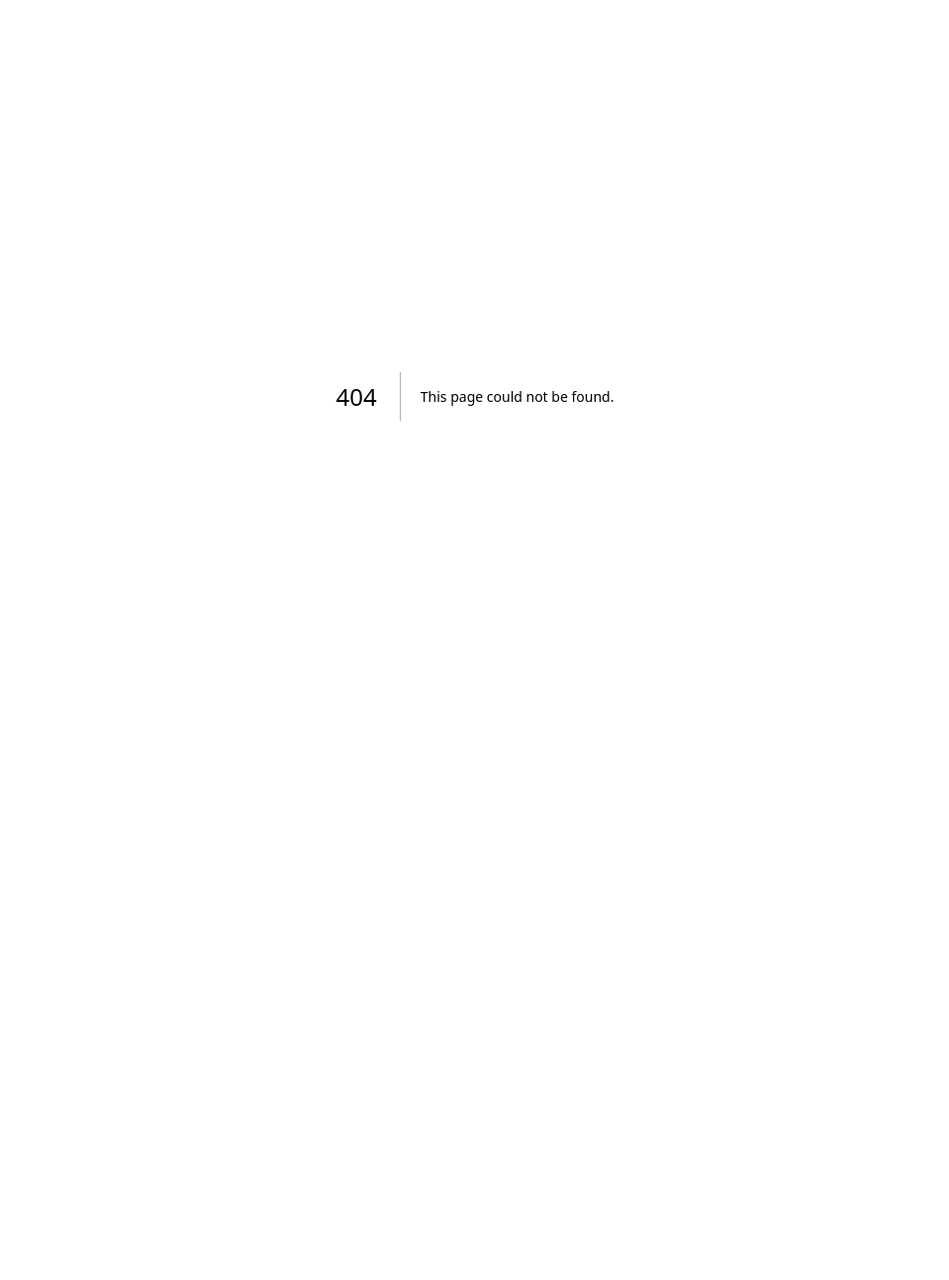
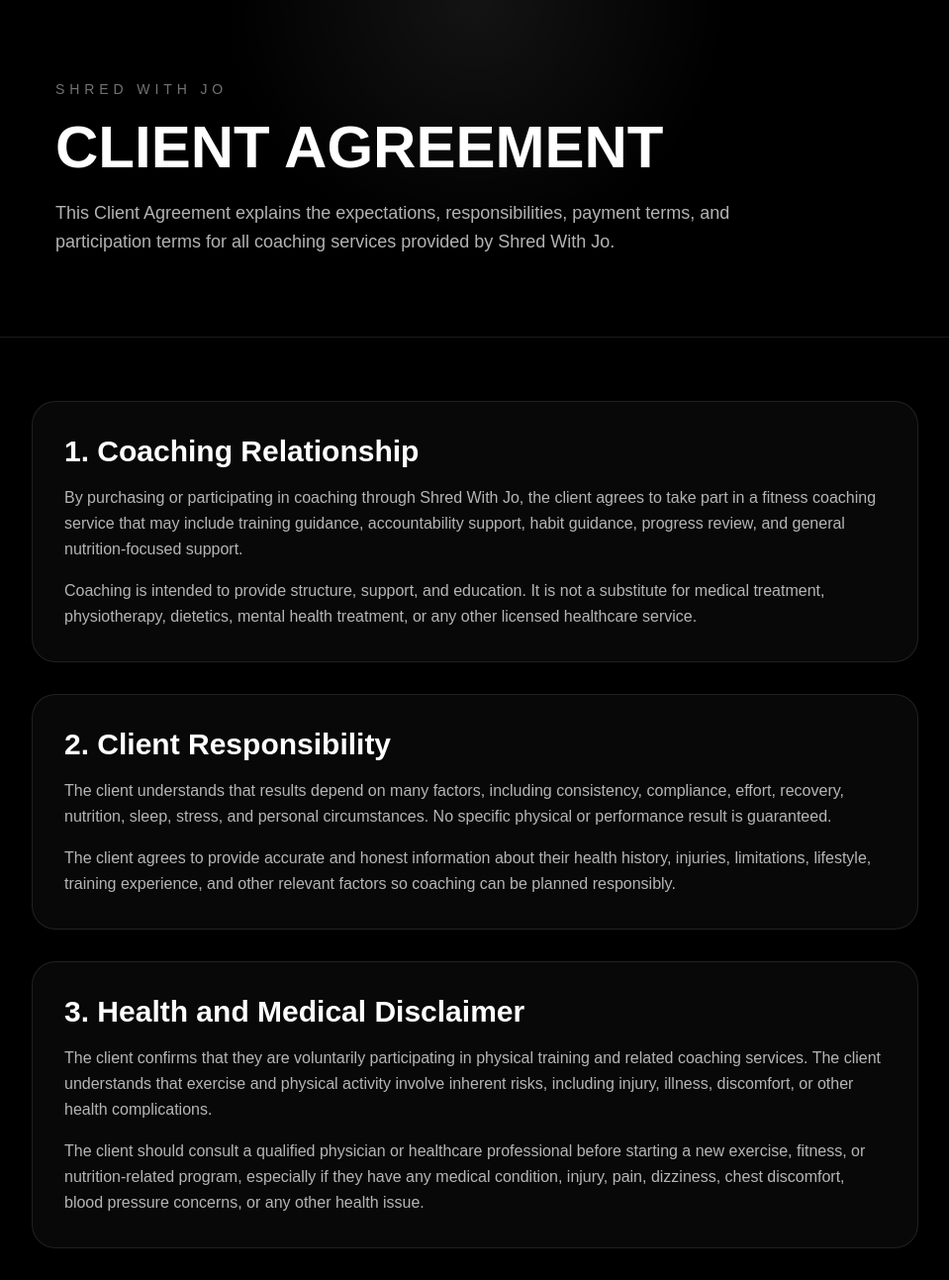
Before and after one commit to Shredwithjo/shredwithjo, a Next.js app: page /client-agreement in a window 1280 px wide. Before the commit this address had no page. Shown: the top 1293 px of the page at 99% size, without its empty margins (160-1119 px from the left). Before the commit the page ends 800 px from the top, so only its background shows below. Built offline with nearby package versions, Linux system fonts and the light colour scheme.

Commit message:
Add client agreement page

```diff
--- /dev/null
+++ b/app/client-agreement/page.tsx
@@ -0,0 +1,201 @@
+export default function ClientAgreementPage() {
+  return (
+    <main className="min-h-screen bg-black text-white">
+      <section className="relative overflow-hidden border-b border-white/10">
+        <div className="absolute inset-0 bg-[radial-gradient(circle_at_top,rgba(255,255,255,0.08),transparent_35%)]" />
+
+        <div className="relative max-w-4xl mx-auto px-6 py-20">
+          <p className="text-sm uppercase tracking-[0.35em] text-white/45 mb-5">
+            Shred With Jo
+          </p>
+
+          <h1 className="text-4xl md:text-6xl font-black uppercase leading-[0.95]">
+            Client Agreement
+          </h1>
+
+          <p className="mt-6 text-white/70 text-base md:text-lg leading-relaxed max-w-3xl">
+            This Client Agreement explains the expectations, responsibilities,
+            payment terms, and participation terms for all coaching services
+            provided by Shred With Jo.
+          </p>
+        </div>
+      </section>
+
+      <section className="px-6 py-16">
+        <div className="max-w-4xl mx-auto space-y-8">
+          <div className="rounded-3xl border border-white/10 bg-white/[0.03] p-6 md:p-8">
+            <h2 className="text-2xl md:text-3xl font-bold">
+              1. Coaching Relationship
+            </h2>
+            <p className="mt-4 text-white/70 leading-relaxed">
+              By purchasing or participating in coaching through Shred With Jo,
+              the client agrees to take part in a fitness coaching service that
+              may include training guidance, accountability support, habit
+              guidance, progress review, and general nutrition-focused support.
+            </p>
+            <p className="mt-4 text-white/70 leading-relaxed">
+              Coaching is intended to provide structure, support, and education.
+              It is not a substitute for medical treatment, physiotherapy,
+              dietetics, mental health treatment, or any other licensed
+              healthcare service.
+            </p>
+          </div>
+
+          <div className="rounded-3xl border border-white/10 bg-white/[0.03] p-6 md:p-8">
+            <h2 className="text-2xl md:text-3xl font-bold">
+              2. Client Responsibility
+            </h2>
+            <p className="mt-4 text-white/70 leading-relaxed">
+              The client understands that results depend on many factors,
+              including consistency, compliance, effort, recovery, nutrition,
+              sleep, stress, and personal circumstances. No specific physical or
+              performance result is guaranteed.
+            </p>
+            <p className="mt-4 text-white/70 leading-relaxed">
+              The client agrees to provide accurate and honest information about
+              their health history, injuries, limitations, lifestyle, training
+              experience, and other relevant factors so coaching can be planned
+              responsibly.
+            </p>
+          </div>
+
+          <div className="rounded-3xl border border-white/10 bg-white/[0.03] p-6 md:p-8">
+            <h2 className="text-2xl md:text-3xl font-bold">
+              3. Health and Medical Disclaimer
+            </h2>
+            <p className="mt-4 text-white/70 leading-relaxed">
+              The client confirms that they are voluntarily participating in
+              physical training and related coaching services. The client
+              understands that exercise and physical activity involve inherent
+              risks, including injury, illness, discomfort, or other health
+              complications.
+            </p>
+            <p className="mt-4 text-white/70 leading-relaxed">
+              The client should consult a qualified physician or healthcare
+              professional before starting a new exercise, fitness, or
+              nutrition-related program, especially if they have any medical
+              condition, injury, pain, dizziness, chest discomfort, blood
+              pressure concerns, or any other health issue.
+            </p>
+          </div>
+
+          <div className="rounded-3xl border border-white/10 bg-white/[0.03] p-6 md:p-8">
+            <h2 className="text-2xl md:text-3xl font-bold">
+              4. Payment Terms
+            </h2>
+            <p className="mt-4 text-white/70 leading-relaxed">
+              Coaching services are provided according to the selected plan and
+              payment structure shown at the time of purchase. By proceeding
+              with payment, the client agrees to the listed price, billing
+              method, and subscription terms.
+            </p>
+            <p className="mt-4 text-white/70 leading-relaxed">
+              If the service is subscription-based, the client understands that
+              recurring billing may continue based on the payment provider’s
+              subscription settings until canceled according to the applicable
+              billing terms.
+            </p>
+          </div>
+
+          <div className="rounded-3xl border border-white/10 bg-white/[0.03] p-6 md:p-8">
+            <h2 className="text-2xl md:text-3xl font-bold">
+              5. Refunds and Cancellations
+            </h2>
+            <p className="mt-4 text-white/70 leading-relaxed">
+              Due to the time, planning, and digital nature of coaching
+              services, payments are generally non-refundable once coaching has
+              started, coaching materials have been delivered, or time has been
+              allocated.
+            </p>
+            <p className="mt-4 text-white/70 leading-relaxed">
+              Any refund review will be handled in accordance with the Shred
+              With Jo Refund Policy. Clients are responsible for reviewing that
+              policy before purchasing.
+            </p>
+          </div>
+
+          <div className="rounded-3xl border border-white/10 bg-white/[0.03] p-6 md:p-8">
+            <h2 className="text-2xl md:text-3xl font-bold">
+              6. Communication and Check-Ins
+            </h2>
+            <p className="mt-4 text-white/70 leading-relaxed">
+              Coaching communication may take place through email, messaging, or
+              other agreed channels. Response times may vary depending on the
+              service structure, working schedule, and support level of the
+              selected coaching plan.
+            </p>
+            <p className="mt-4 text-white/70 leading-relaxed">
+              The client agrees to communicate respectfully, complete check-ins
+              honestly, and participate in the coaching process in good faith.
+            </p>
+          </div>
+
+          <div className="rounded-3xl border border-white/10 bg-white/[0.03] p-6 md:p-8">
+            <h2 className="text-2xl md:text-3xl font-bold">
+              7. No Guaranteed Results
+            </h2>
+            <p className="mt-4 text-white/70 leading-relaxed">
+              Shred With Jo does not guarantee a specific amount of fat loss,
+              muscle gain, performance improvement, body composition change, or
+              timeline of results. Every client responds differently based on
+              adherence and individual circumstances.
+            </p>
+          </div>
+
+          <div className="rounded-3xl border border-white/10 bg-white/[0.03] p-6 md:p-8">
+            <h2 className="text-2xl md:text-3xl font-bold">
+              8. Intellectual Property
+            </h2>
+            <p className="mt-4 text-white/70 leading-relaxed">
+              All workout plans, coaching materials, systems, guides, written
+              content, branding, and related materials provided by Shred With Jo
+              remain the intellectual property of Shred With Jo unless otherwise
+              stated.
+            </p>
+            <p className="mt-4 text-white/70 leading-relaxed">
+              These materials may not be copied, reproduced, sold, distributed,
+              or shared with third parties without written permission.
+            </p>
+          </div>
+
+          <div className="rounded-3xl border border-white/10 bg-white/[0.03] p-6 md:p-8">
+            <h2 className="text-2xl md:text-3xl font-bold">
+              9. Right to Refuse or End Service
+            </h2>
+            <p className="mt-4 text-white/70 leading-relaxed">
+              Shred With Jo reserves the right to refuse, pause, or end coaching
+              service where necessary, including but not limited to inappropriate
+              conduct, dishonesty, repeated non-compliance, abusive behavior, or
+              situations where the service is no longer appropriate.
+            </p>
+          </div>
+
+          <div className="rounded-3xl border border-white/10 bg-white/[0.03] p-6 md:p-8">
+            <h2 className="text-2xl md:text-3xl font-bold">
+              10. Agreement Acknowledgment
+            </h2>
+            <p className="mt-4 text-white/70 leading-relaxed">
+              By purchasing, booking, checking the policy agreement box, or
+              continuing with coaching services, the client confirms that they
+              have read, understood, and agreed to this Client Agreement, along
+              with the Privacy Policy, Terms & Conditions, and Refund Policy.
+            </p>
+          </div>
+
+          <div className="rounded-3xl border border-white/10 bg-white/[0.03] p-6 md:p-8">
+            <p className="text-white/55 leading-relaxed">
+              For questions regarding this agreement, contact{" "}
+              <a
+                href="mailto:shredwithjo@gmail.com"
+                className="underline underline-offset-4 hover:text-white"
+              >
+                shredwithjo@gmail.com
+              </a>
+              .
+            </p>
+          </div>
+        </div>
+      </section>
+    </main>
+  );
+}
```
